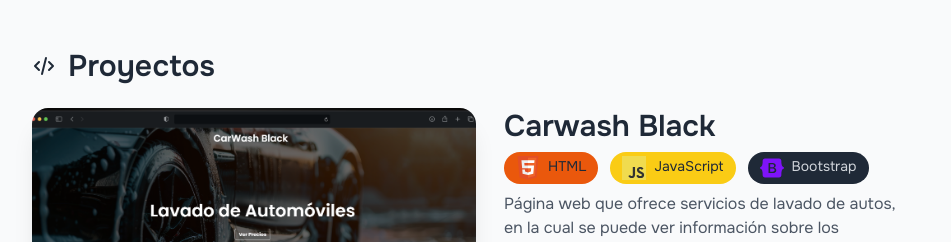
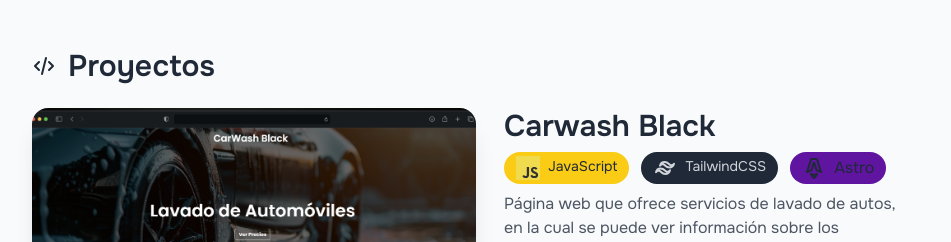
Before and after one commit to Er1kDev/portafolio, a React (Vite) app: page / in a window 1280 px wide. Shown: the part 1214-1456 px from the top of the page, without its empty margins (160-1111 px from the left). Built offline with nearby package versions, Linux system fonts and the light colour scheme.

Commit message:
cambios proyectos

```diff
--- a/src/components/Proyectos.jsx
+++ b/src/components/Proyectos.jsx
@@ -12,23 +12,18 @@ export default function Proyectos() {
                 <div className="flex flex-col gap-2 py-5 md:py-0 px-0 md:px-5">
                     <h3 className="text-3xl font-semibold">Carwash Black</h3>
                     <div className='flex flex-wrap gap-3'>
-                        <p className='inline-flex bg-orange-600 px-3 py-1 rounded-full gap-2 text-sm'>
-                            <svg xmlns="http://www.w3.org/2000/svg" width={24} height={24} viewBox="0 0 452 520">
-                                <path fill="#e34f26" d="M41 460L0 0h451l-41 460-185 52" />
-                                <path fill="#ef652a" d="M226 472l149-41 35-394H226" />
-                                <path fill="#ecedee" d="M226 208h-75l-5-58h80V94H84l15 171h127zm0 147l-64-17-4-45h-56l7 89 117 32z" />
-                                <path fill="#fff" d="M226 265h69l-7 73-62 17v59l115-32 16-174H226zm0-171v56h136l5-56z" />
-                            </svg>
-                            HTML
-                        </p>
+
                         <p className='inline-flex px-3 py-1 bg-yellow-400 text-gray-800 rounded-full gap-2 text-sm'>
                             <svg xmlns="http://www.w3.org/2000/svg" width="24" height="24" viewBox="0 0 1052 1052"><path fill="#f0db4f" d="M0 0h1052v1052H0z" /><path d="M965.9 801.1c-7.7-48-39-88.3-131.7-125.9-32.2-14.8-68.1-25.399-78.8-49.8-3.8-14.2-4.3-22.2-1.9-30.8 6.9-27.9 40.2-36.6 66.6-28.6 17 5.7 33.1 18.801 42.8 39.7 45.4-29.399 45.3-29.2 77-49.399-11.6-18-17.8-26.301-25.4-34-27.3-30.5-64.5-46.2-124-45-10.3 1.3-20.699 2.699-31 4-29.699 7.5-58 23.1-74.6 44-49.8 56.5-35.6 155.399 25 196.1 59.7 44.8 147.4 55 158.6 96.9 10.9 51.3-37.699 67.899-86 62-35.6-7.4-55.399-25.5-76.8-58.4-39.399 22.8-39.399 22.8-79.899 46.1 9.6 21 19.699 30.5 35.8 48.7 76.2 77.3 266.899 73.5 301.1-43.5 1.399-4.001 10.6-30.801 3.199-72.101zm-394-317.6h-98.4c0 85-.399 169.4-.399 254.4 0 54.1 2.8 103.7-6 118.9-14.4 29.899-51.7 26.2-68.7 20.399-17.3-8.5-26.1-20.6-36.3-37.699-2.8-4.9-4.9-8.7-5.601-9-26.699 16.3-53.3 32.699-80 49 13.301 27.3 32.9 51 58 66.399 37.5 22.5 87.9 29.4 140.601 17.3 34.3-10 63.899-30.699 79.399-62.199 22.4-41.3 17.6-91.3 17.4-146.6.5-90.2 0-180.4 0-270.9z" fill="#323330" /></svg>
                             JavaScript
                         </p>
-                        <p className='inline-flex text-sm bg-gray-800 dark:bg-white text-gray-300 dark:text-gray-800 rounded-full px-3 py-1 gap-2'>
-                            <svg viewBox="0 0 256 204" xmlns="http://www.w3.org/2000/svg" width="24" height="24"
-                                preserveAspectRatio="xMidYMid"><path fill="#7E13F8" d="M53.172 0C38.565 0 27.756 12.785 28.24 26.65c.465 13.32-.139 30.573-4.482 44.642C19.402 85.402 12.034 94.34 0 95.488v12.956c12.034 1.148 19.402 10.086 23.758 24.197 4.343 14.069 4.947 31.32 4.482 44.641-.484 13.863 10.325 26.65 24.934 26.65h149.673c14.608 0 25.414-12.785 24.93-26.65-.464-13.32.139-30.572 4.482-44.641 4.359-14.11 11.707-23.05 23.741-24.197V95.488c-12.034-1.148-19.382-10.086-23.74-24.196-4.344-14.067-4.947-31.321-4.483-44.642C228.261 12.787 217.455 0 202.847 0H53.17h.002ZM173.56 125.533c0 19.092-14.24 30.67-37.872 30.67h-40.23a4.339 4.339 0 0 1-4.338-4.339V52.068a4.339 4.339 0 0 1 4.339-4.34h39.999c19.705 0 32.637 10.675 32.637 27.063 0 11.503-8.7 21.801-19.783 23.604v.601c15.089 1.655 25.248 12.104 25.248 26.537Zm-42.26-64.05h-22.937v32.4h19.32c14.934 0 23.17-6.014 23.17-16.764 0-10.073-7.082-15.636-19.552-15.636Zm-22.937 45.256v35.705h23.782c15.548 0 23.786-6.239 23.786-17.965 0-11.728-8.467-17.742-24.786-17.742h-22.782v.002Z" /></svg>
-                            Bootstrap
+                        <p className='inline-flex text-sm bg-gray-800 dark:bg-blue-600 text-gray-300 dark:text-white rounded-full px-3 py-1 gap-2'>
+                            <svg xmlns="http://www.w3.org/2000/svg" width="24" height="24" viewBox="0 0 24 24" fill="none" stroke="currentColor" stroke-width="2" stroke-linecap="round" stroke-linejoin="round" class="icon icon-tabler icons-tabler-outline icon-tabler-brand-tailwind"><path stroke="none" d="M0 0h24v24H0z" fill="none" /><path d="M11.667 6c-2.49 0 -4.044 1.222 -4.667 3.667c.933 -1.223 2.023 -1.68 3.267 -1.375c.71 .174 1.217 .68 1.778 1.24c.916 .912 2 1.968 4.288 1.968c2.49 0 4.044 -1.222 4.667 -3.667c-.933 1.223 -2.023 1.68 -3.267 1.375c-.71 -.174 -1.217 -.68 -1.778 -1.24c-.916 -.912 -1.975 -1.968 -4.288 -1.968zm-4 6.5c-2.49 0 -4.044 1.222 -4.667 3.667c.933 -1.223 2.023 -1.68 3.267 -1.375c.71 .174 1.217 .68 1.778 1.24c.916 .912 1.975 1.968 4.288 1.968c2.49 0 4.044 -1.222 4.667 -3.667c-.933 1.223 -2.023 1.68 -3.267 1.375c-.71 -.174 -1.217 -.68 -1.778 -1.24c-.916 -.912 -1.975 -1.968 -4.288 -1.968z" /></svg>
+                            TailwindCSS
+                        </p>
+                        <p style={{ backgroundColor: '#6015A1' }} className='inline-flex px-3 py-1  rounded-full gap-2'>
+                            <svg xmlns="http://www.w3.org/2000/svg" width="24" height="24" viewBox="0 0 24 24" fill="none" stroke="currentColor" stroke-width="2" stroke-linecap="round" stroke-linejoin="round" class="icon icon-tabler icons-tabler-outline icon-tabler-brand-astro"><path stroke="none" d="M0 0h24v24H0z" fill="none" /><path d="M14.972 3.483c.163 .196 .247 .46 .413 .987l3.64 11.53a15.5 15.5 0 0 0 -4.352 -1.42l-2.37 -7.723a.31 .31 0 0 0 -.296 -.213a.31 .31 0 0 0 -.295 .214l-2.342 7.718a15.5 15.5 0 0 0 -4.37 1.422l3.657 -11.53c.168 -.527 .251 -.79 .415 -.986c.144 -.172 .331 -.306 .544 -.388c.242 -.094 .527 -.094 1.099 -.094h2.612c.572 0 .858 0 1.1 .094c.213 .082 .4 .217 .545 .39" /><path d="M9 18c0 1.5 2 3 3 4c1 -1 3 -3 3 -4q -3 1.5 -6 0" /></svg>
+                            Astro
                         </p>
                     </div>
                     <p className="text-gray-600 dark:text-gray-400">
```
